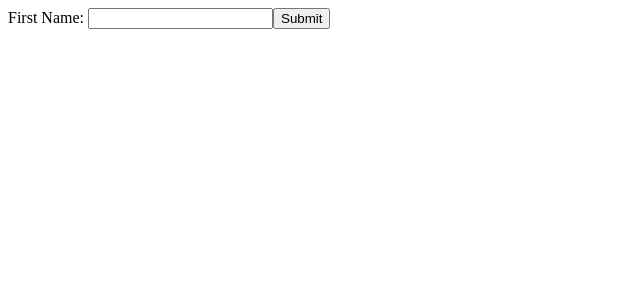
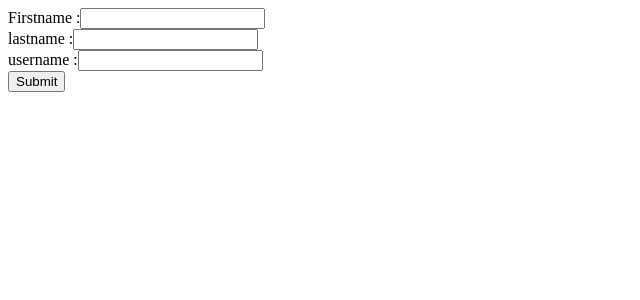
Before and after one commit to Ravikumar0301/userform, an Angular app: page /signup in a window 1280 px wide. Before the commit this address led to /. Shown: the top 300 px of the page, without its empty margins (0-640 px from the left). Built offline with nearby package versions, Linux system fonts and the light colour scheme.

Commit message:
Added Signup form

```diff
--- a/src/app/app-routing.module.ts
+++ b/src/app/app-routing.module.ts
@@ -1,8 +1,13 @@
 import { NgModule } from '@angular/core';
 import { Routes, RouterModule } from '@angular/router';
+import { SignupFormComponent } from './signup-form/signup-form.component';
+import { SiginFormComponent } from './sigin-form/sigin-form.component';
 
 
-const routes: Routes = [];
+const routes: Routes = [
+  { path: 'signup', component: SignupFormComponent },
+  { path: '', component: SiginFormComponent}
+];
 
 @NgModule({
   imports: [RouterModule.forRoot(routes)],
--- a/src/app/app.component.html
+++ b/src/app/app.component.html
@@ -1,2 +1 @@
 <router-outlet></router-outlet>
-<app-sigin-form></app-sigin-form>
--- a/src/app/app.module.ts
+++ b/src/app/app.module.ts
@@ -5,11 +5,13 @@ import { AppRoutingModule } from './app-routing.module';
 import { AppComponent } from './app.component';
 import { SiginFormComponent } from './sigin-form/sigin-form.component';
 import { ReactiveFormsModule} from '@angular/forms';
+import { SignupFormComponent } from './signup-form/signup-form.component';
 
 @NgModule({
   declarations: [
     AppComponent,
-    SiginFormComponent
+    SiginFormComponent,
+    SignupFormComponent
   ],
   imports: [
     BrowserModule,
--- a/src/app/sigin-form/sigin-form.component.html
+++ b/src/app/sigin-form/sigin-form.component.html
@@ -1,12 +1,25 @@
 
-<form [formGroup]="studentform" (ngSubmit)="onSubmit()">
-
-    <label>First Name: </label>
-    <input type="text" formControlName="firstName" class="form-control">
-   <div *ngIf="firstName.invalid && firstName.touched" class="alert alert-danger">
-        <div *ngIf="firstName.errors.required">
-                This field is Required
+<form [formGroup]="signinform" (ngSubmit)="onSubmit()">
+     <div>
+        <label>User Name : </label>
+        <input type="text" formControlName="username">
+        <div *ngIf = "f.username.invalid && f.username.touched">
+           <div *ngIf ="f.username.errors.required">
+               Please Enter the User Name.
+           </div>
         </div>
+     </div>
+     <div>
+        <label>Password : </label>
+        <input type="text" formControlName="password">
+     </div>
+     <div *ngIf="f.password.invalid && f.password.touched">
+         <div *ngIf ="f.password.errors.required">
+             Please enter the password
+         </div>
+      </div>
+    <div>
+        <button type="submit">Sign In</button>
+        <a routerLink ="/signup">Sign Up</a>
     </div>
-    <button type="submit">Submit</button>
 </form>
--- a/src/app/sigin-form/sigin-form.component.ts
+++ b/src/app/sigin-form/sigin-form.component.ts
@@ -8,15 +8,21 @@ import { FormGroup, FormControl, FormBuilder, Validators } from '@angular/forms'
 })
 
 export class SiginFormComponent implements OnInit {
-  studentform: FormGroup;
+
+  signinform: FormGroup;
+
   constructor(private fb: FormBuilder) { }
   ngOnInit() {
-    this.studentform = this.fb.group({
-      firstName: ['', Validators.required]
+    this.signinform = this.fb.group({
+      username: ['', Validators.required],
+      password: ['',Validators.required]
     });
   }
-  get firstName() { return this.studentform.get('firstName'); }
+get f(){
+  return this.signinform.controls;
+}
 onSubmit(){
-    console.log(this.studentform.value);
+    console.log(this.signinform.value);
 }
+
 }
--- /dev/null
+++ b/src/app/signup-form/signup-form.component.html
@@ -0,0 +1,33 @@
+<form [formGroup]="signupform" (ngSubmit)="onsave()">
+    <div>
+        <label>Firstname :</label>
+        <input type="text" name="firstname">
+    </div>
+    <div *ngIf="fr.firstname.invalid && fr.firstname.touched">
+        <div *ngIf ="fr.firstname.errors.required">
+            Please enter the firstname
+        </div>
+    </div>
+    <div>
+            <label>lastname :</label>
+            <input type="text" name="lastname">
+        </div>
+        <div *ngIf="fr.lastname.invalid && fr.lastname.touched">
+                <div *ngIf ="fr.lastname.errors.required">
+                    Please enter the lastname
+                </div>
+       </div>
+
+       <div>
+            <label>username :</label>
+            <input type="text" name="newusername">
+        </div>
+        <div *ngIf="fr.newusername.invalid && fr.newusername.touched">
+                <div *ngIf ="fr.newusername.errors.required">
+                    Please enter the username
+                </div>
+        </div>
+    <div>
+        <button type="submit">Submit</button>
+    </div>
+</form>
--- /dev/null
+++ b/src/app/signup-form/signup-form.component.ts
@@ -0,0 +1,33 @@
+import { Component, OnInit } from '@angular/core';
+import { ReactiveFormsModule, FormGroup, FormBuilder, Validators } from '@angular/forms';
+
+@Component({
+  selector: 'app-signup-form',
+  templateUrl: './signup-form.component.html',
+  styleUrls: ['./signup-form.component.css']
+})
+
+export class SignupFormComponent implements OnInit {
+
+  signupform: FormGroup;
+
+  constructor(private fb_signup: FormBuilder) { }
+
+  ngOnInit() {
+    this.signupform = this.fb_signup.group({
+      firstname: ['',Validators.required],
+      lastname: ['',Validators.required],
+      newusername: ['',Validators.required],
+      newpassword: ['',Validators.required],
+      confirmpassword: ['',Validators.required],
+    })
+  }
+  get fr(){
+    return this.signupform.controls;
+  }
+
+  onsave(){
+    console.log("test")
+  }
+
+}
```
Also changed, not shown: src/app/signup-form/signup-form.component.css (added), 1 other file (tests, documents, lock files or other folders).
